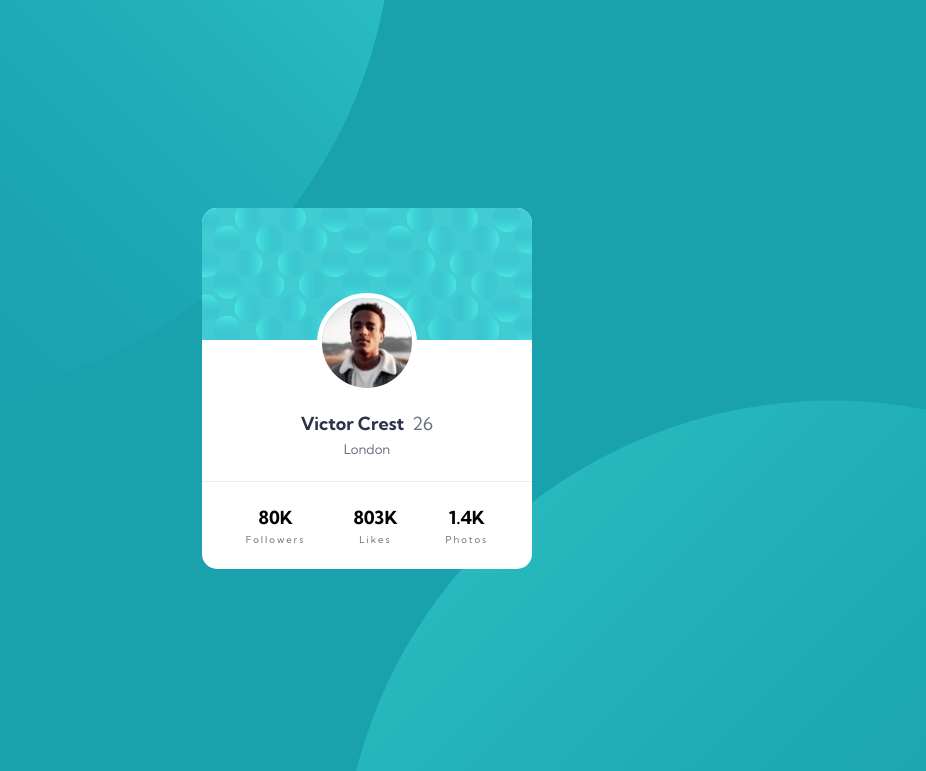
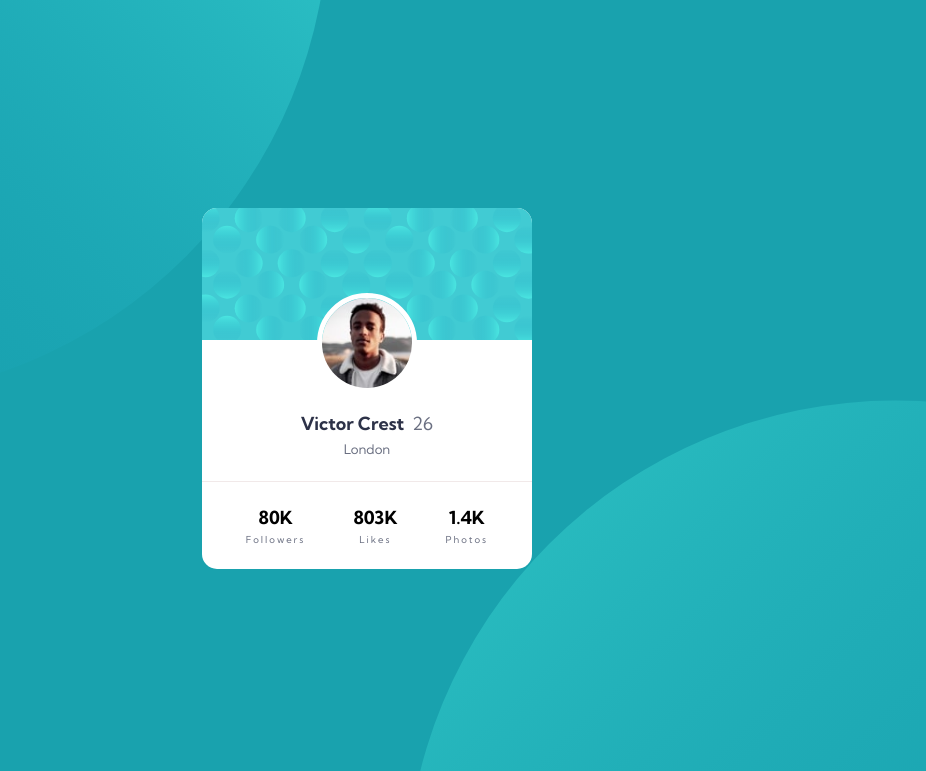
Before and after one commit to Hugisko/profile-card-component, a plain HTML site: page index.html in a window 1280 px wide. Shown: the top 771 px of the page, without its empty margins (273-1199 px from the left). Drawn offline with Linux system fonts and the light colour scheme.

Commit message:
image change

```diff
--- a/styles.css
+++ b/styles.css
@@ -40,7 +40,7 @@ body {
   background-image: url("./images/bg-pattern-top.svg"),
                     url("./images/bg-pattern-bottom.svg");
   background-repeat: no-repeat;
-  background-position: right 48vw bottom 50vh, left 48vw top 50vh;
+  background-position: right 53vw bottom 50vh, left 53vw top 50vh;
   display: grid;
   place-items: center;
   grid-template-rows: 1fr auto;
```
